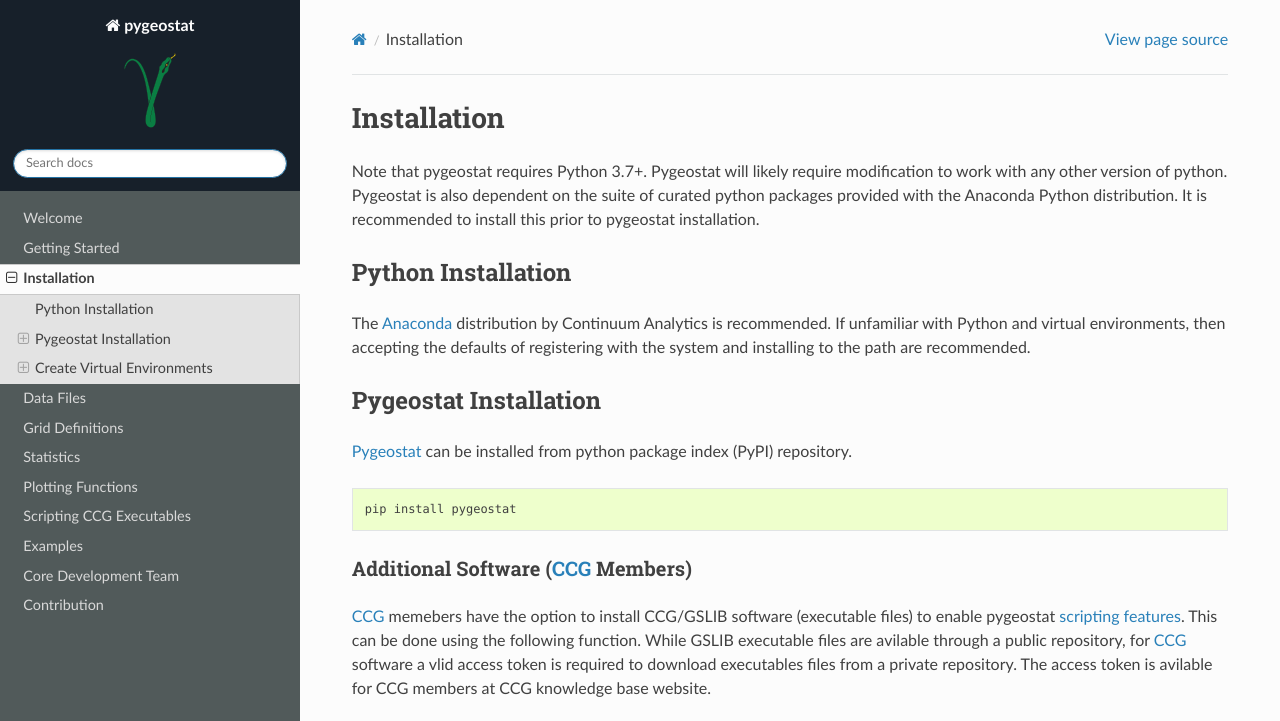
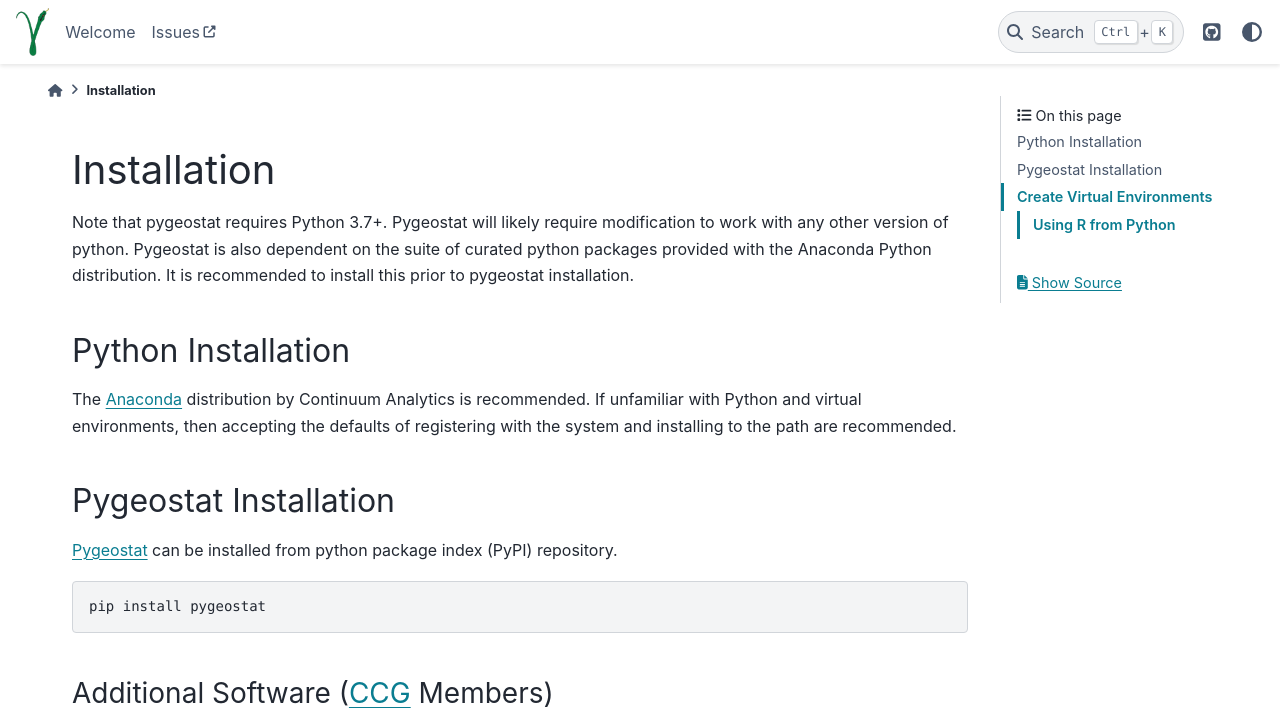
Before and after one commit to CcgAlberta/pygeostat, a Sphinx documentation site: the page built from docs/source/user_guide/installation.rst, in a window 1280 px wide and 1400 px high, cut to the strip 0-721 px from the top of the window. Built offline with Sphinx 7.4.7 and the PyData theme 0.15.4, drawn with Linux system fonts in a browser that asks for light colours; pages that are not in the unit, such as notebooks, are missing from menus; some of the changed text lies outside the part shown.

Commit message:
Ref #78 changes to include new theme

```diff
--- a/docs/source/conf.py
+++ b/docs/source/conf.py
@@ -47,8 +47,13 @@
     'sphinx.ext.napoleon',
     'sphinx.ext.graphviz',
     'sphinx.ext.inheritance_diagram',
-    'nbsphinx'
+    'nbsphinx',
+    'sphinx.ext.viewcode',
+    'sphinx.ext.autosummary'
 ]
+
+# TODO: Check if this works:
+autosummary_generate = True
 
 # Add any paths that contain templates here, relative to this directory.
 templates_path = ['templates']
@@ -84,7 +89,7 @@
 #
 # This is also used if you do content translation via gettext catalogs.
 # Usually you set "language" from the command line for these cases.
-language = None
+language = 'en'
 
 # There are two options for replacing |today|: either, you set today to some
 # non-false value, then it is used:
@@ -128,16 +133,38 @@
 
 # The theme to use for HTML and HTML Help pages.  See the documentation for
 # a list of builtin themes.
-html_theme = 'alabaster'
+#html_theme = 'alabaster'
+html_theme = 'pydata_sphinx_theme'
 
+html_theme_options = {
+    "github_url": "https://github.com/CcgAlberta/pygeostat",
+    "use_edit_page_button": False,
+    "show_prev_next": False,
+    "navigation_depth": 3,
+    "navbar_align": "left",
+    "logo": {
+        "image_light": "pygeostat_logo_notxt.png",
+        "image_dark": "pygeostat_logo_notxt.png",
+    },
+    "navbar_start": ["navbar-logo"],
+    "navbar_center": ["navbar-nav"],
+    "navbar_end": ["navbar-icon-links", "theme-switcher"],
+    "primary_sidebar_end": ["sidebar-ethical-ads"],
+    "secondary_sidebar_items": ["page-toc", "edit-this-page", "sourcelink"],
+    # This defines the actual navigation items
+    "header_links_before_dropdown": 6,  # Number of links before More dropdown
+    "external_links": [
+        {"name": "Issues", "url": "https://github.com/CcgAlberta/pygeostat/issues"}
+    ],
+}
 
 # JLD Read the docs theme instead
 # on_rtd is whether we are on readthedocs.org
-on_rtd = os.environ.get('READTHEDOCS', None) == 'True'
-if not on_rtd:  # only import and set the theme if we're building docs locally
-    import sphinx_rtd_theme
-    html_theme = 'sphinx_rtd_theme'
-    html_theme_path = [sphinx_rtd_theme.get_html_theme_path()]
+#on_rtd = os.environ.get('READTHEDOCS', None) == 'True'
+#if not on_rtd:  # only import and set the theme if we're building docs locally
+#    import sphinx_rtd_theme
+#    html_theme = 'sphinx_rtd_theme'
+#    html_theme_path = [sphinx_rtd_theme.get_html_theme_path()]
 # otherwise, readthedocs.org uses their theme by default, so no need to specify it
 
 
```
Also changed, not shown: docs/source/api/data.rst (renamed from docs/source/data.rst), docs/source/api/griddef.rst (renamed from docs/source/griddef.rst), docs/source/api/programs.rst (renamed from docs/source/programs.rst), docs/source/api/statistics.rst (renamed from docs/source/statistics.rst), docs/source/contribution/contribution.rst (renamed from docs/source/contribution.rst), docs/source/examples/examples.rst (renamed from docs/source/examples.rst), docs/source/user_guide/gettingstarted.rst (renamed from docs/source/gettingstarted.rst), docs/source/user_guide/installation.rst (renamed from docs/source/installation.rst), docs/source/user_guide/plotting.rst (renamed from docs/source/plotting.rst).
